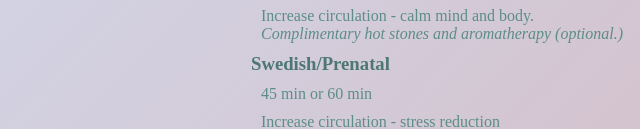
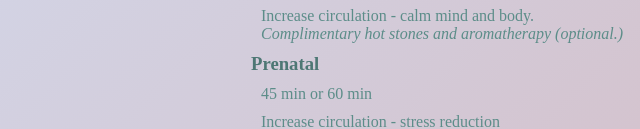
Before and after one commit to ryu11wgu/website, a plain HTML site: page services.html in a window 1280 px wide. Shown: the part 672-801 px from the top of the page, 39-679 px from the left. Drawn offline with Linux system fonts and the light colour scheme.

Commit message:
Update services.html

```diff
--- a/services.html
+++ b/services.html
@@ -42,7 +42,7 @@
       <p>Increase circulation - calm mind and body.</p>
       <i>Complimentary hot stones and aromatherapy (optional.)</i>
 
-      <h3>Swedish/Prenatal</h3>
+      <h3>Prenatal</h3>
       <p>45 min or 60 min</p>
       <p>Increase circulation - stress reduction </p>
 
```
